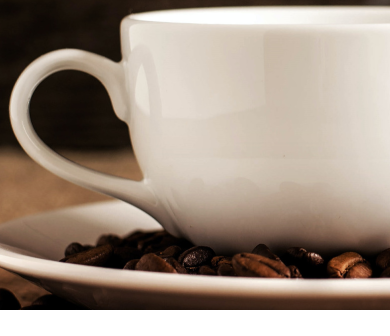
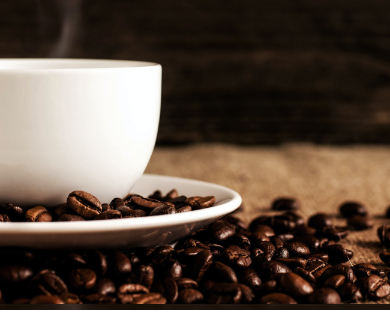
Before and after one commit to Nyckoly/JuCafe, a plain HTML site: page index.html in a window 390 px wide. Shown: the part 106-442 px from the top of the page. Drawn offline with Linux system fonts and the light colour scheme.

Commit message:
foi arrumado o background, projeto finalizado.

```diff
--- a/css/style.css
+++ b/css/style.css
@@ -69,6 +69,7 @@ body{
     width: 589px;
     align-items: flex-end;
     justify-content: center;
+    box-shadow: 0px 4px 4px 0px rgba(0, 0, 0, 0.25);
 }
 .txt__title{
     font-family: Lekton;
@@ -329,15 +330,15 @@ body{
     }
     .main__banner{
         align-items: end;
-        height: 528px;
-        background-position-x: -110px;
-        background-position-y: -100px;
-        background-size: cover;
+        background-size: auto 60%;
+        background-repeat: repeat-y;
+        background-position: top center;
     }
     .banner-txt{
         background-color: #FFF;
         gap: 8px;
         padding: 32px 16px;
+        box-shadow: none;
     }
     .txt__title{
         font-size: 36px;
@@ -353,6 +354,7 @@ body{
     .title__text-two{
         border: none;
         text-align: center;
+        font-size: 24px;
     }
     .benefits__cards{
         gap: 16px;
```
